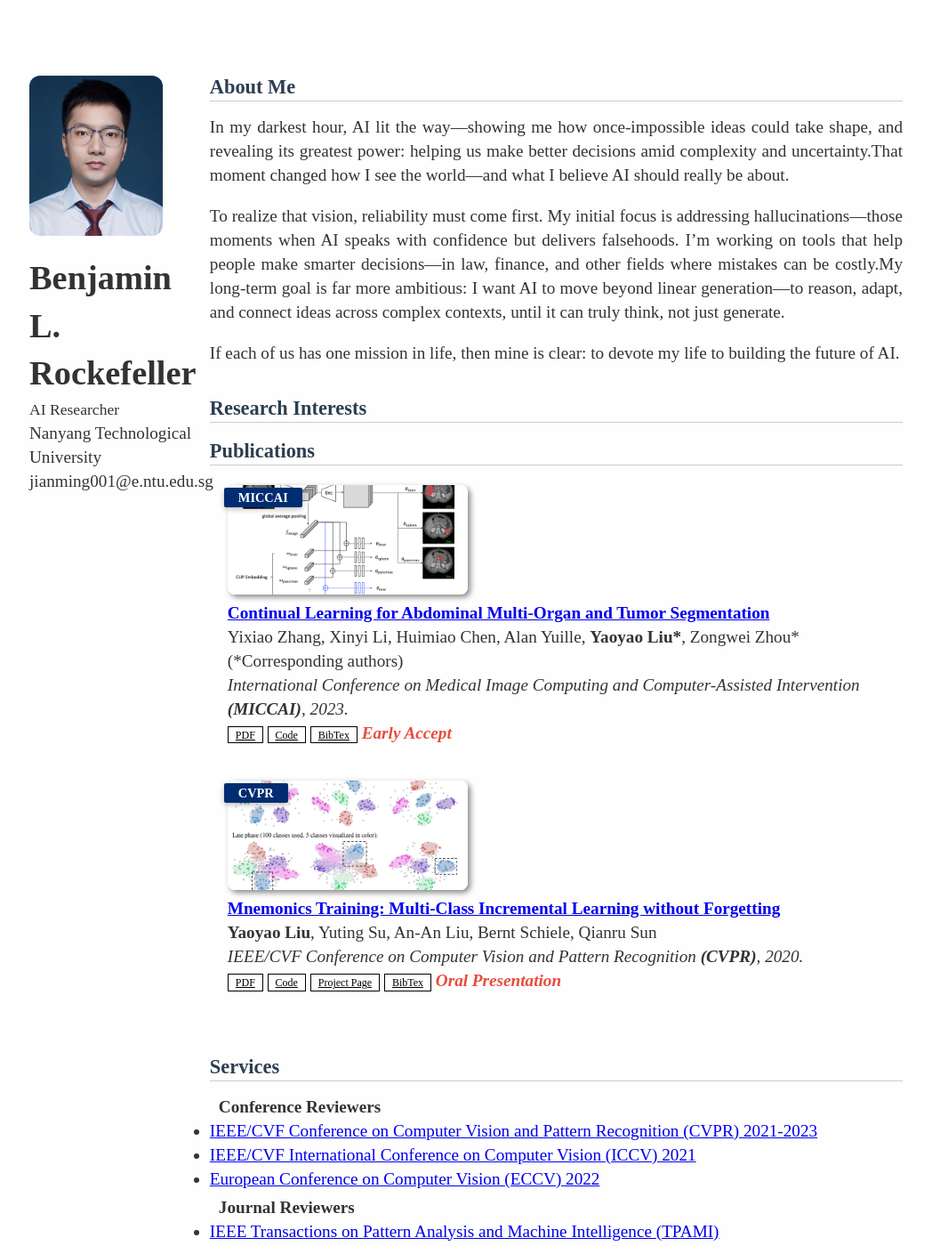
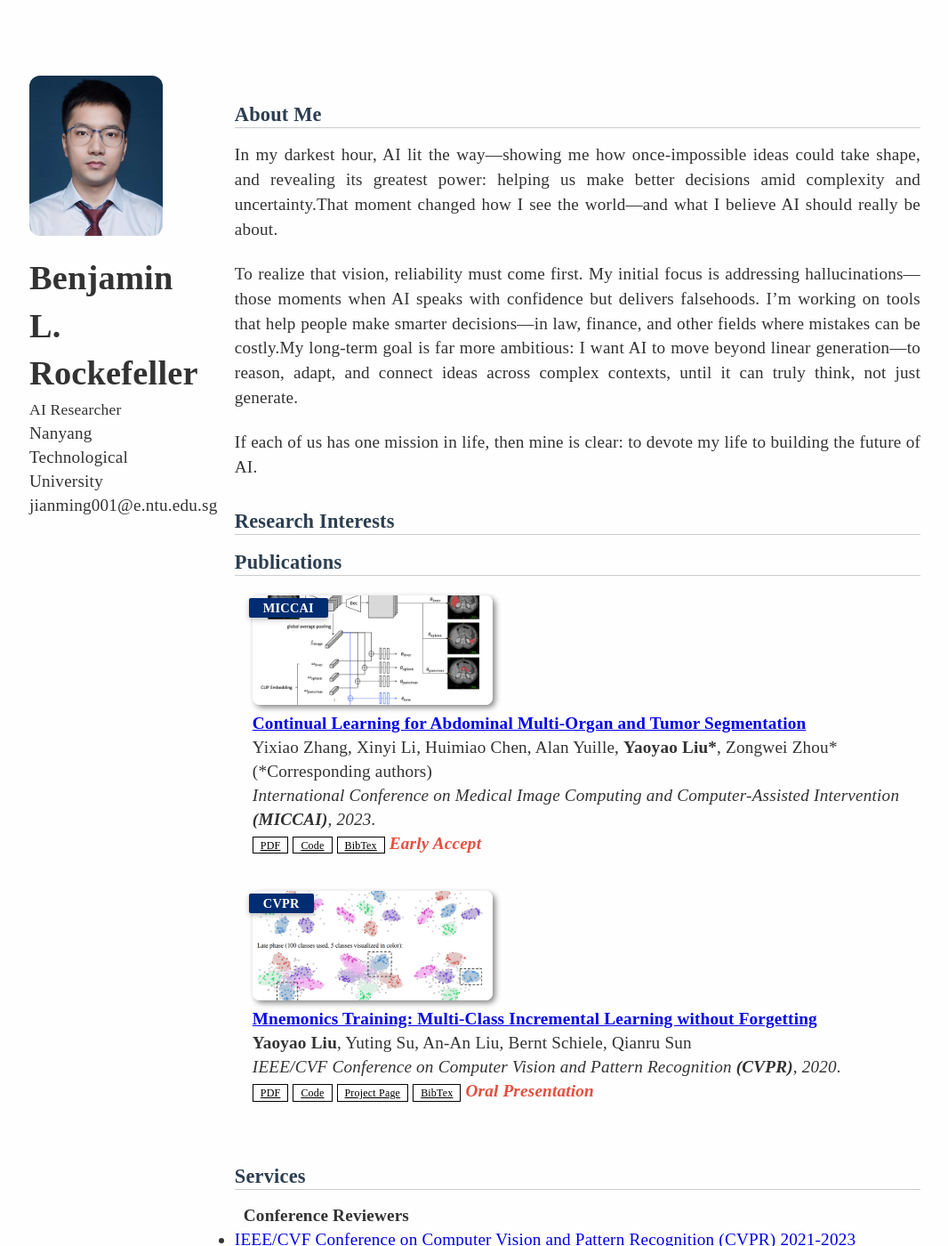
Before and after one commit to BenjaminRockefeller/benjaminrockefeller.github.io, a Jekyll site: the page built from index.md, in a window 1280 px wide and 1400 px high. Shown: the whole window at 89% size, without its empty margins (65-1131 px from the left). Built offline with Jekyll 4.4.1, drawn with Linux system fonts in a browser that asks for light colours; a style sheet for code colours, icons or effects is not loaded; our own code applies the rules of GitHub Pages for plain Markdown files.

Commit message:
Update minimal-light.scss

```diff
--- a/_sass/minimal-light.scss
+++ b/_sass/minimal-light.scss
@@ -21,11 +21,13 @@
   box-sizing: border-box;
 }
 
+
 body {
   font-family: "Times New Roman", Times, serif;
   font-weight: 400;
   font-size: 1.2rem;
-  line-height: 1.4;  /* ⬅️ 重新缩小行距 */
+  line-height: 1.4;
+  letter-spacing: 0.01em;   /* ✅ 微调字距，适配Times，不拥挤 */
   color: var(--text-color);
   background-color: var(--bg-color);
 }
@@ -49,13 +51,14 @@ header {
   text-align: left;
 }
 
+/* ② 正文右移 */
 section {
-  margin-left: 190px;         /* 与 header 宽度相协调 */
-  padding-left: 1.3rem;
-  width: calc(100% - 190px);
+  margin-left: 210px;
+  padding-left: 1.8rem;
+  padding-top: 2rem;
+  max-width: 800px;
   font-size: 1.2rem;
   line-height: 1.4;
-  max-width: 800px;
 }
 
 
@@ -71,20 +74,24 @@ section {
 
 /* ===== 个人信息 ===== */
 .profile-info h1 {
-  font-size: 1.1rem;     /* ⬅️ 明确减小名字字号 */
+  font-size: 1.05rem !important;  /* ✅ 更小字号，确保生效 */
   font-weight: 600;
   color: var(--primary-color);
-  margin-bottom: 0.4rem;
-  line-height: 1.3;
+  margin-bottom: 0.3rem;
+  line-height: 1.25;              /* ✅ 行距收紧，避免三行撑开过大 */
   text-align: left;
+  letter-spacing: -0.01em;        /* ✅ 字距微调，更紧凑 */
 }
+
 
 .profile-meta {
   font-size: 0.9rem;
   line-height: 1.4;
+  letter-spacing: 0.01em;   /* ✅ 与正文保持一致美感 */
   color: var(--text-color);
   text-align: left;
 }
+
 
 /* 单行显示规则 */
 .profile-meta .position-line {
@@ -120,12 +127,14 @@ h2 {
   font-weight: 600;
   color: var(--primary-color);
   margin: 2rem 0 1rem;
+  line-height: 1.3;  /* ✅ 新增，让 Times 字体不显得太拥挤 */
   border-bottom: 1px solid #ccc;
 }
 
+
 p {
-  margin-bottom: 1.2rem;
-  line-height: 1.4;   /* ⬅️ 调整正文段落行距 */
+  margin-bottom: 1.4rem;   /* ✅ 从 1.2rem → 1.4rem，避免正文压迫感 */
+  line-height: 1.45;
   text-align: justify;
   hyphens: auto;
 }
```
